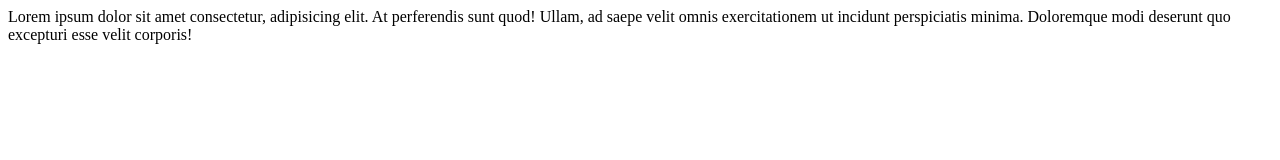
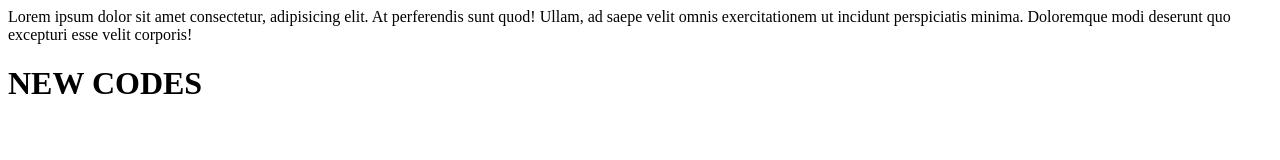
Before and after one commit to khendu545-ai/CODEX, a plain HTML site: page index.html in a window 1280 px wide. Drawn offline with Linux system fonts and the light colour scheme.

Commit message:
CODE ADDED

```diff
--- a/index.html
+++ b/index.html
@@ -7,5 +7,8 @@
 </head>
 <body>
     <p>Lorem ipsum dolor sit amet consectetur, adipisicing elit. At perferendis sunt quod! Ullam, ad saepe velit omnis exercitationem ut incidunt perspiciatis minima. Doloremque modi deserunt quo excepturi esse velit corporis!</p>
+
+
+    <h1>NEW CODES</h1>
 </body>
 </html>
```
Also changed, not shown: 1 other file.
